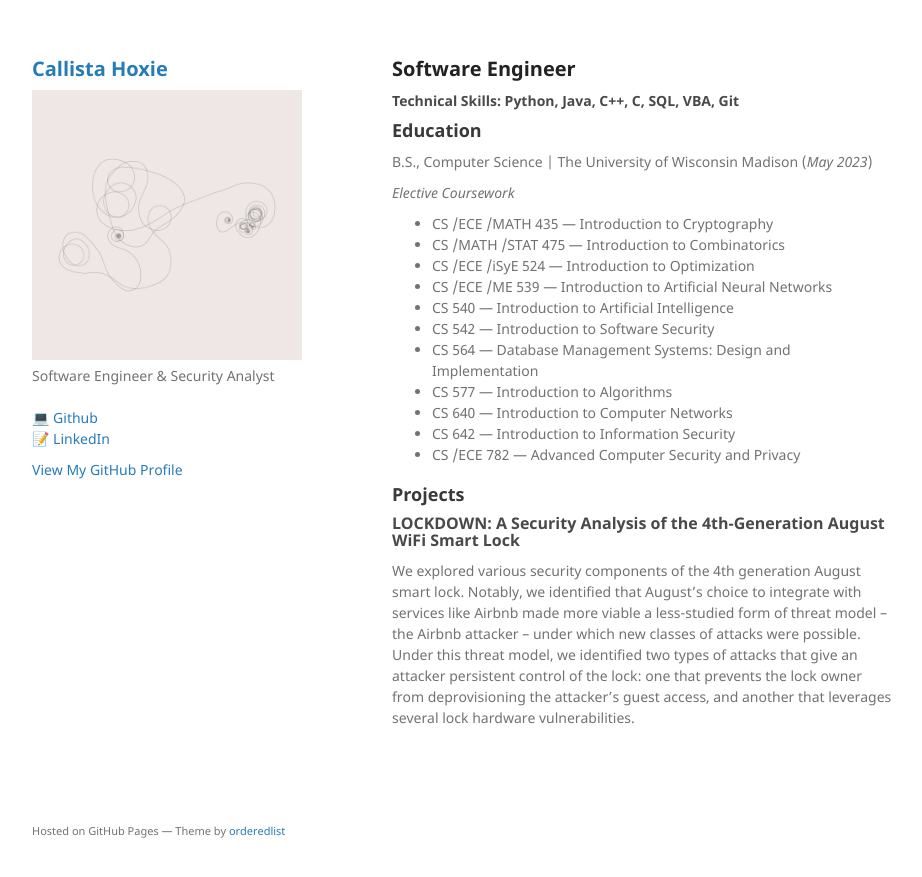
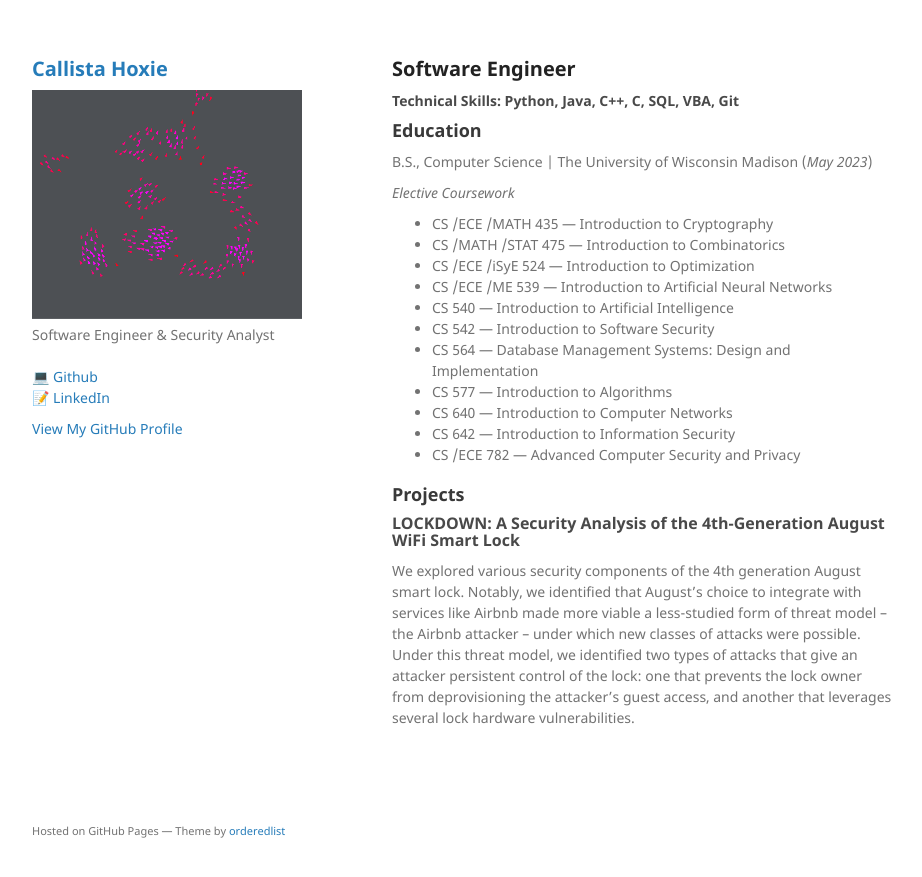
Before and after one commit to callistajosette/callistajosette.github.io, a Jekyll site: the page built from index.md, in a window 1280 px wide. Shown: the top 877 px of the page, without its empty margins (178-1100 px from the left). Built offline with Jekyll 4.4.1, drawn with Linux system fonts in a browser that asks for light colours; our own code applies the rules of GitHub Pages for plain Markdown files.

Commit message:
Update _config.yml

```diff
--- a/_config.yml
+++ b/_config.yml
@@ -1,5 +1,5 @@
 title: Callista Hoxie
-logo: /assets/img/logo.png
+logo: /assets/img/boids.webp
 description: Software Engineer & Security Analyst
 description: >
   Software Engineer & Security Analyst
```
